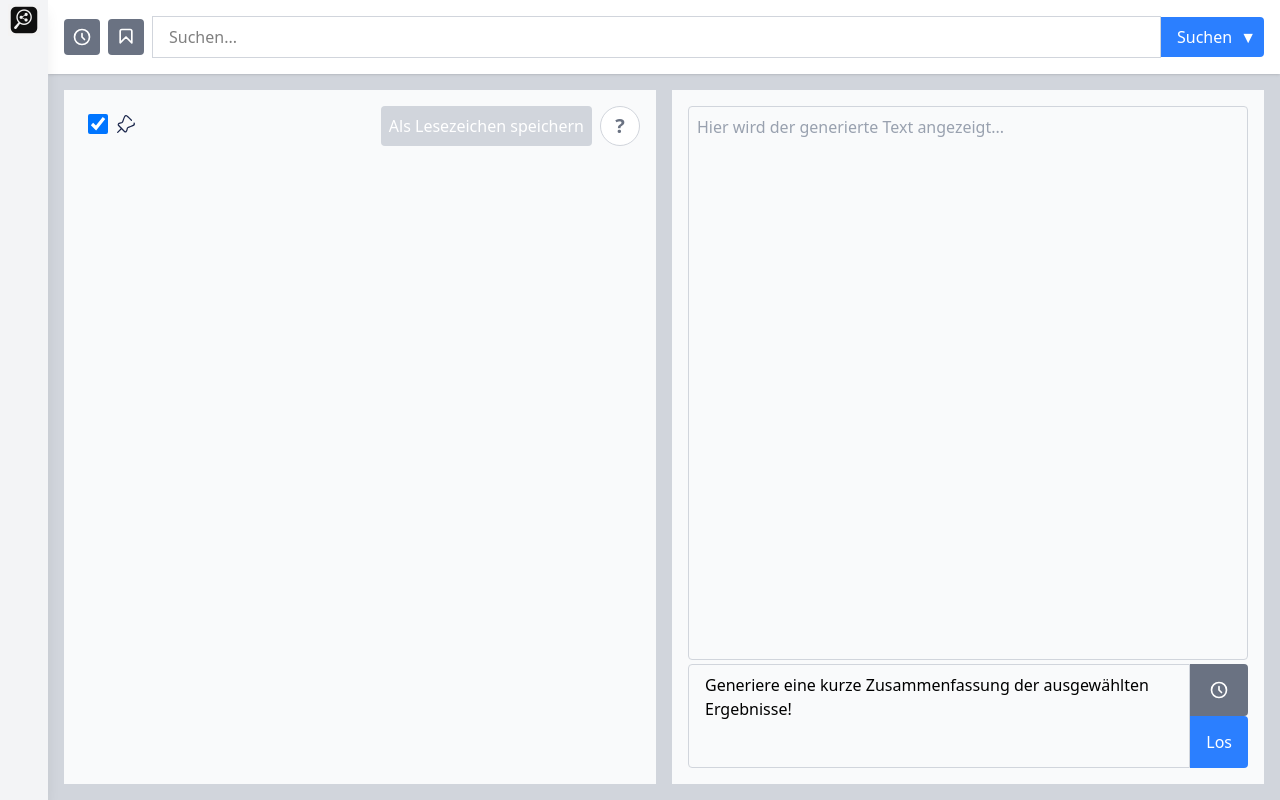
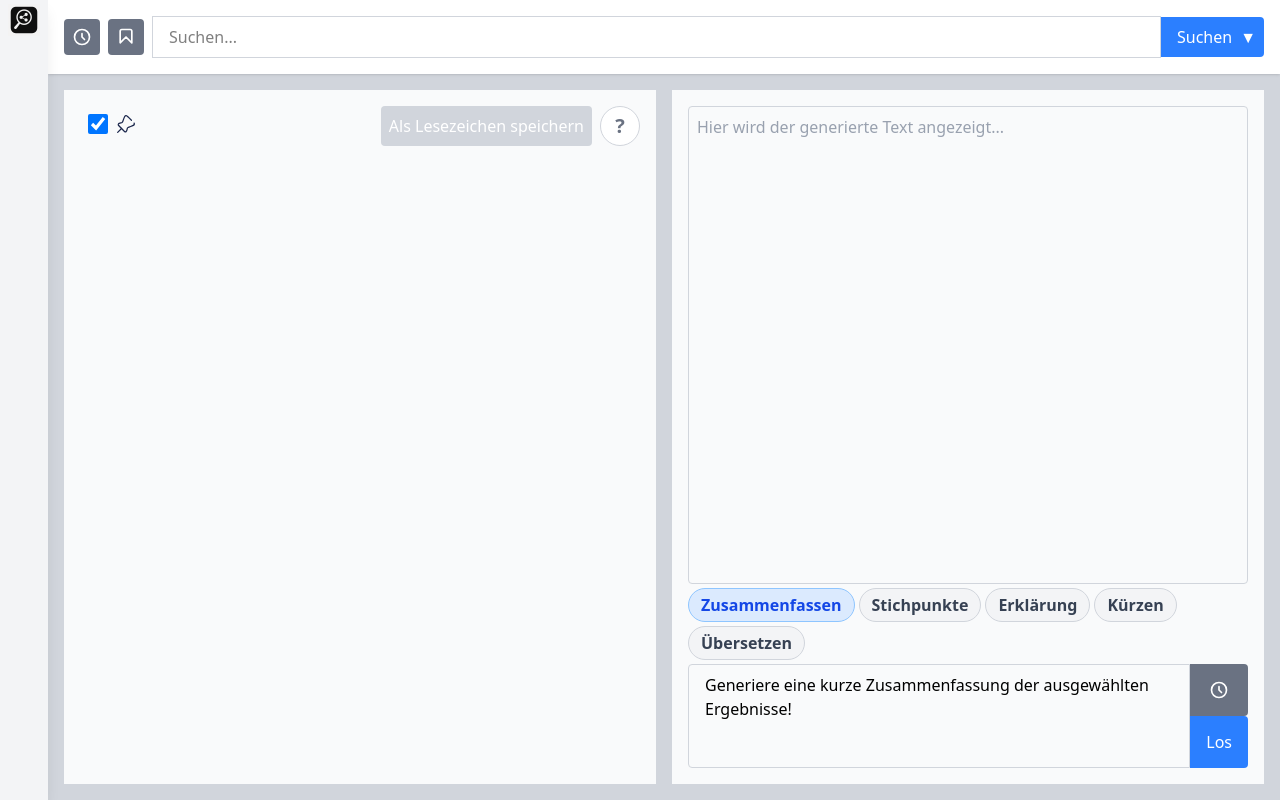
Before and after one commit to uol-esis/CivicSage-Frontend, a React (Vite) app: page / in a window 1280 px wide. Built offline with nearby package versions, Linux system fonts and the light colour scheme.

Commit message:
Änderungen vom release hinzugefügt.
Auswahlbuttons für Prompts hinzugefügt

```diff
--- a/src/Search.jsx
+++ b/src/Search.jsx
@@ -182,7 +182,7 @@ export default function Search() {
     const bookmarkList = JSON.parse(localStorage.getItem('bookmarks')) || [];
     bookmarkList.push(bookmark);
     localStorage.setItem('bookmarks', JSON.stringify(bookmarkList));
-    showNotification('Bookmark saved successfully!');
+    showNotification('Lesezeichen wurde gespeichert!');
   }
 
   const handleDeleteBookmark = (name) => {
@@ -712,11 +712,68 @@ export default function Search() {
                 )}
               </div>
 
+              <div className="flex flex-row flex-wrap mb-1 gap-1">
+                <button
+                  className={`px-3 py-1 rounded-full font-semibold border transition
+                    ${prompt === 'Generiere eine kurze Zusammenfassung der ausgewählten Ergebnisse!'
+                      ? 'bg-blue-100 text-blue-700 border-blue-300'
+                      : 'bg-gray-100 text-gray-700 border-gray-300 hover:bg-gray-200'}
+                  `}
+                  onClick={() => setPrompt('Generiere eine kurze Zusammenfassung der ausgewählten Ergebnisse!')}
+                  type="button"
+                >
+                  Zusammenfassen
+                </button>
+                <button
+                  className={`px-3 py-1 rounded-full font-semibold border transition
+                    ${prompt === 'Fasse die wichtigsten Punkte der ausgewählten Ergebnisse in Stichpunkten zusammen!'
+                      ? 'bg-blue-100 text-blue-700 border-blue-300'
+                      : 'bg-gray-100 text-gray-700 border-gray-300 hover:bg-gray-200'}
+                  `}
+                  onClick={() => setPrompt('Fasse die wichtigsten Punkte der ausgewählten Ergebnisse in Stichpunkten zusammen!')}
+                  type="button"
+                >
+                  Stichpunkte
+                </button>
+                <button
+                  className={`px-3 py-1 rounded-full font-semibold border transition
+                    ${prompt === 'Erkläre mir die Ausgewählten Ergebnisse, so dass ich sie ohne jegliches Vorwissen verstehen kann!'
+                      ? 'bg-blue-100 text-blue-700 border-blue-300'
+                      : 'bg-gray-100 text-gray-700 border-gray-300 hover:bg-gray-200'}
+                  `}
+                  onClick={() => setPrompt('Erkläre mir die Ausgewählten Ergebnisse, so dass ich sie ohne jegliches Vorwissen verstehen kann!')}
+                  type="button"
+                >
+                  Erklärung
+                </button>
+                <button
+                  className={`px-3 py-1 rounded-full font-semibold border transition
+                    ${prompt === 'Kürze die wichtigsten Aussagen der ausgewählten Ergebnisse auf das Wesentliche (maximal 2 Sätze)!'
+                      ? 'bg-blue-100 text-blue-700 border-blue-300'
+                      : 'bg-gray-100 text-gray-700 border-gray-300 hover:bg-gray-200'}
+                  `}
+                  onClick={() => setPrompt('Kürze die wichtigsten Aussagen der ausgewählten Ergebnisse auf das Wesentliche (maximal 2 Sätze)!')}
+                  type="button"
+                >
+                  Kürzen
+                </button>
+                <button
+                  className={`px-3 py-1 rounded-full font-semibold border transition
+                    ${prompt === 'Übersetze die ausgewählten Ergebnisse ins Englische!'
+                      ? 'bg-blue-100 text-blue-700 border-blue-300'
+                      : 'bg-gray-100 text-gray-700 border-gray-300 hover:bg-gray-200'}
+                  `}
+                  onClick={() => setPrompt('Übersetze die ausgewählten Ergebnisse ins Englische!')}
+                  type="button"
+                >
+                  Übersetzen
+                </button>
+              </div>
+
               <form
                 className="flex flex-row items-center"
                 onSubmit={(e) => { e.preventDefault(); handleGenerate(); }}
               >
-
                 <textarea
                   value={prompt}
                   onChange={e => setPrompt(e.target.value)}
```
Also changed, not shown: 1 other file (tests, documents, lock files or other folders).
